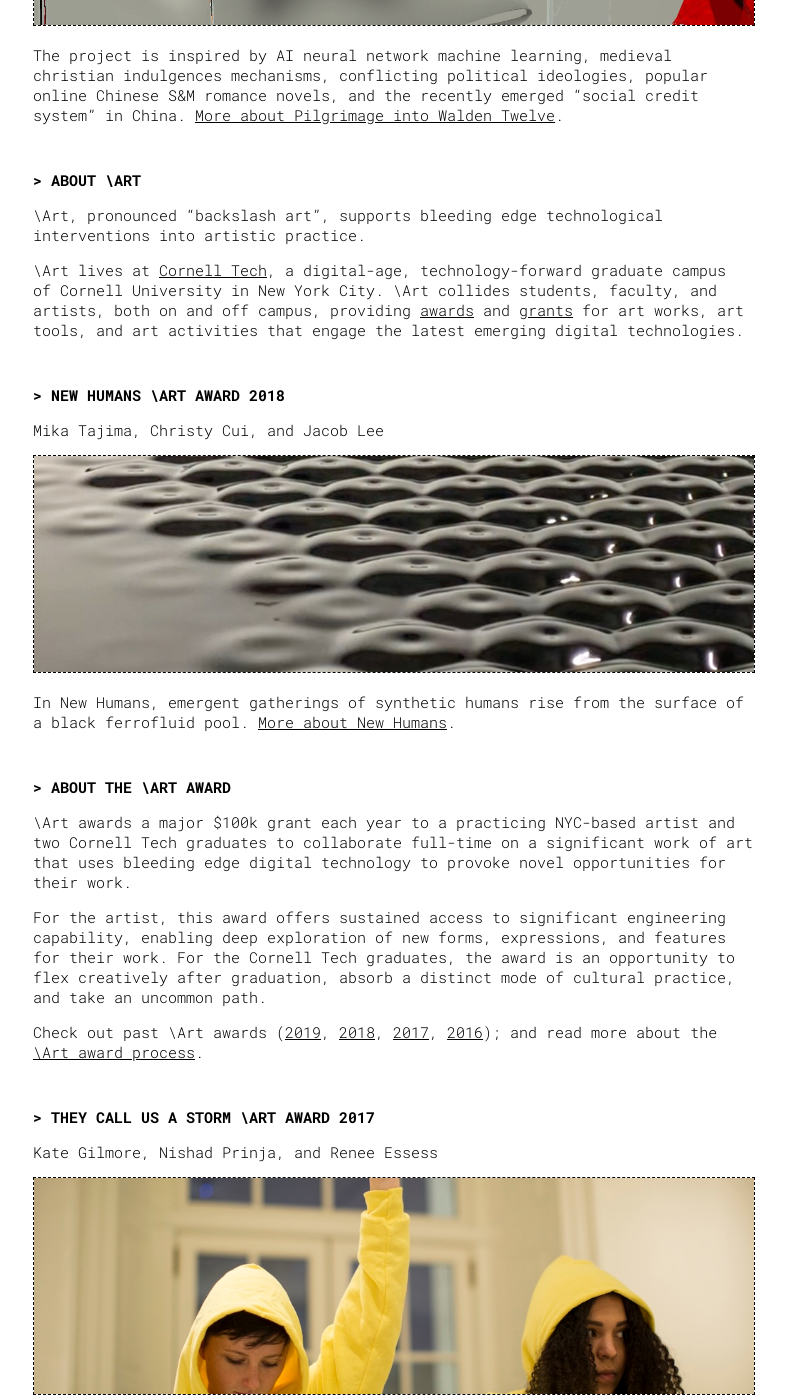
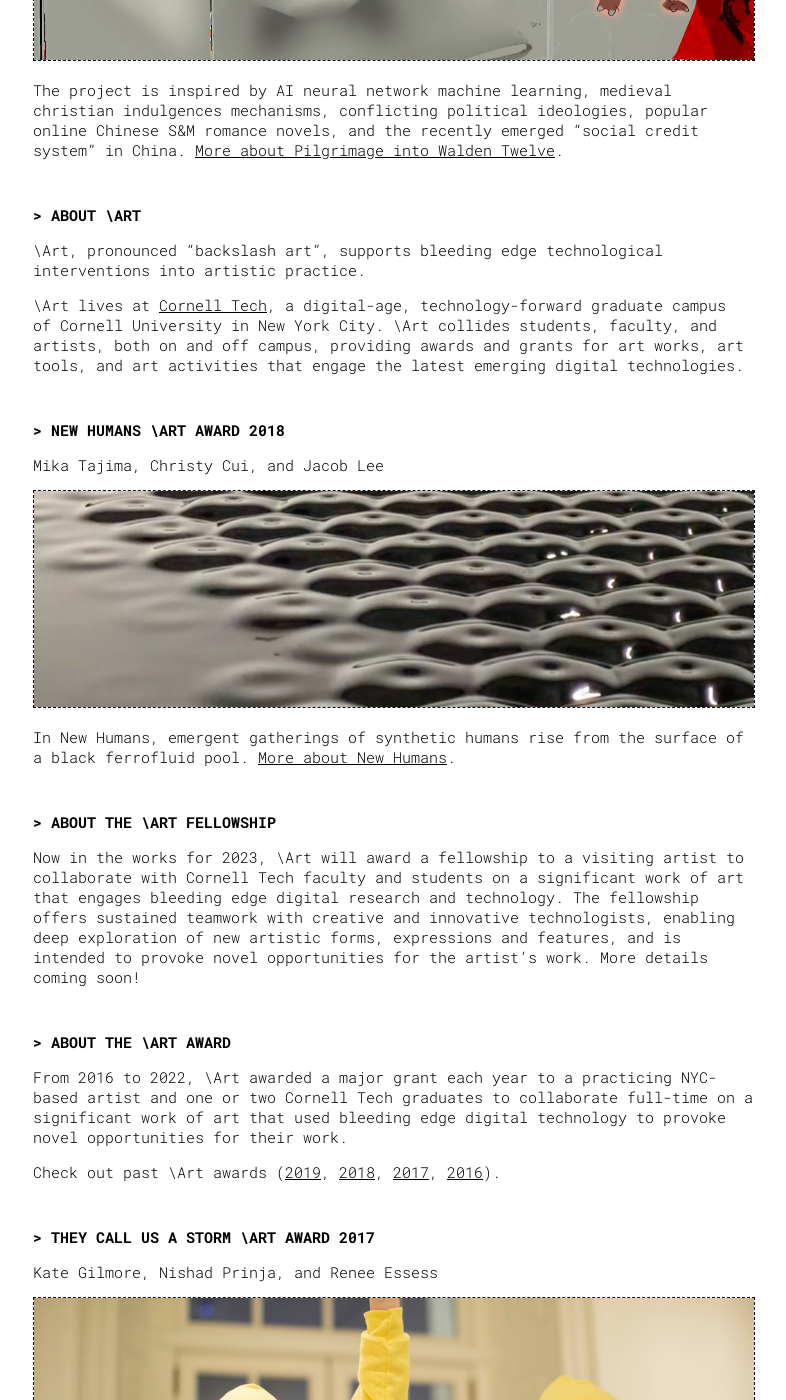
Before and after one commit to backslashart/backslashart.org, a Jekyll site: the page built from index.md, in a window 1280 px wide and 1400 px high, scrolled down 833 px. Shown: the whole window, without its empty margins (247-1033 px from the left). Built offline with Jekyll 4.4.1, drawn with Linux system fonts in a browser that asks for light colours; some of the changed text lies outside the part shown.

Commit message:
Added Fellowship language and historicized Awards language

```diff
--- a/index.md
+++ b/index.md
@@ -4,6 +4,8 @@ description: Pronounced “backslash art”, \Art supports bleeding edge technol
 ---
 
 ## > TOP
+
+\Art Fellowship 2023 is now in the works!
 
 {% assign a = 0 %}
 {% assign ip = 0 %}
@@ -40,18 +42,20 @@ description: Pronounced “backslash art”, \Art supports bleeding edge technol
 
 \Art, pronounced “backslash art”, supports bleeding edge technological interventions into artistic practice.
 
-\Art lives at [Cornell Tech](http://tech.cornell.edu/){:target="\_blank"}, a digital-age, technology-forward graduate campus of Cornell University in New York City. \Art collides students, faculty, and artists, both on and off campus, providing <a href="#award">awards</a> and <a href="#microgrants">grants</a> for art works, art tools, and art activities that engage the latest emerging digital technologies.
+\Art lives at [Cornell Tech](http://tech.cornell.edu/){:target="\_blank"}, a digital-age, technology-forward graduate campus of Cornell University in New York City. \Art collides students, faculty, and artists, both on and off campus, providing awards and grants for art works, art tools, and art activities that engage the latest emerging digital technologies.
 {% endif %}
 
 {% if c == 1 %}
 
-## > <a name="award"></a>ABOUT THE \ART AWARD
+## > <a name="award"></a>ABOUT THE \ART FELLOWSHIP
 
-\Art awards a major $100k grant each year to a practicing NYC-based artist and two Cornell Tech graduates to collaborate full-time on a significant work of art that uses bleeding edge digital technology to provoke novel opportunities for their work.
+Now in the works for 2023, \Art will award a fellowship to a visiting artist to collaborate with Cornell Tech faculty and students on a significant work of art that engages bleeding edge digital research and technology. The fellowship offers sustained teamwork with creative and innovative technologists, enabling deep exploration of new artistic forms, expressions and features, and is intended to provoke novel opportunities for the artist’s work. More details coming soon!
 
-For the artist, this award offers sustained access to significant engineering capability, enabling deep exploration of new forms, expressions, and features for their work. For the Cornell Tech graduates, the award is an opportunity to flex creatively after graduation, absorb a distinct mode of cultural practice, and take an uncommon path.
+## > ABOUT THE \ART AWARD
 
-Check out past \Art awards ({% for awrd in awards %}{% if awrd.is-complete %}{% if not-first-awrd %}, {% endif %}[{{ awrd.year }}]({{ awrd.url }}){% assign not-first-awrd = "true" %}{% endif %}{% endfor %}); and read more about the [\Art award process](/award/).
+From 2016 to 2022, \Art awarded a major grant each year to a practicing NYC-based artist and one or two Cornell Tech graduates to collaborate full-time on a significant work of art that used bleeding edge digital technology to provoke novel opportunities for their work.
+
+Check out past \Art awards ({% for awrd in awards %}{% if awrd.is-complete %}{% if not-first-awrd %}, {% endif %}[{{ awrd.year }}]({{ awrd.url }}){% assign not-first-awrd = "true" %}{% endif %}{% endfor %}).
 {% endif %}
 
 {% assign a = a | plus: 1 %}
```
